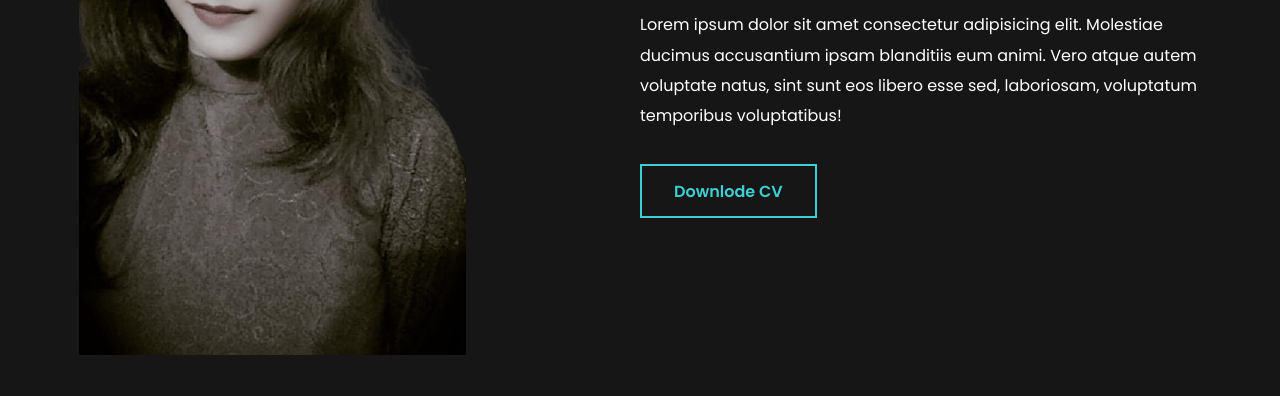
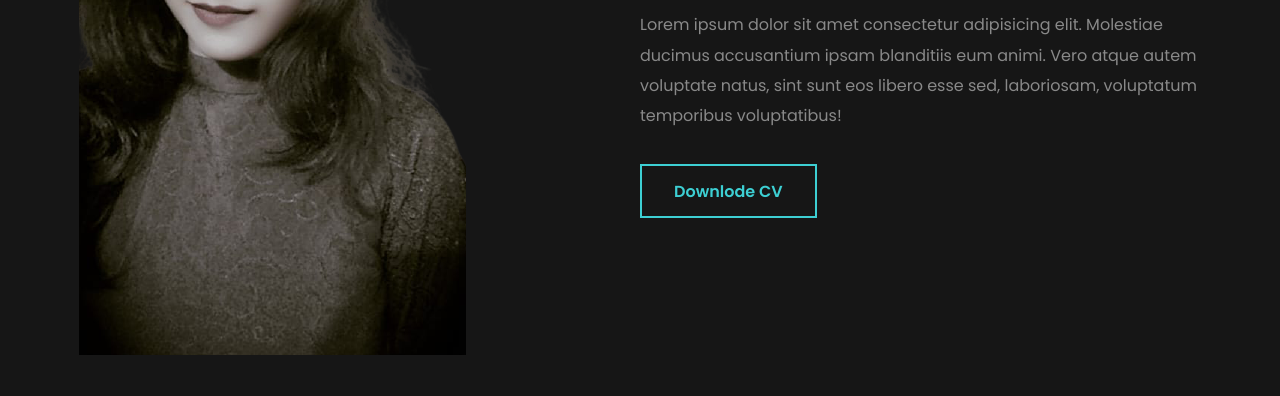
Before and after one commit to rini-naher/rini-naher, a plain HTML site: page index.html in a window 1280 px wide. Shown: the part 404-800 px from the top of the page. Drawn offline with Linux system fonts and the light colour scheme.

Commit message:
text color chng

```diff
--- a/css/style.css
+++ b/css/style.css
@@ -57,7 +57,7 @@ header nav div div img{
 }
 
 .hero .right{
-    color: var(--pure);
+    color: var(--ternary);
 }
 .hero .right h6{
     font-size: 1.6rem;
```
